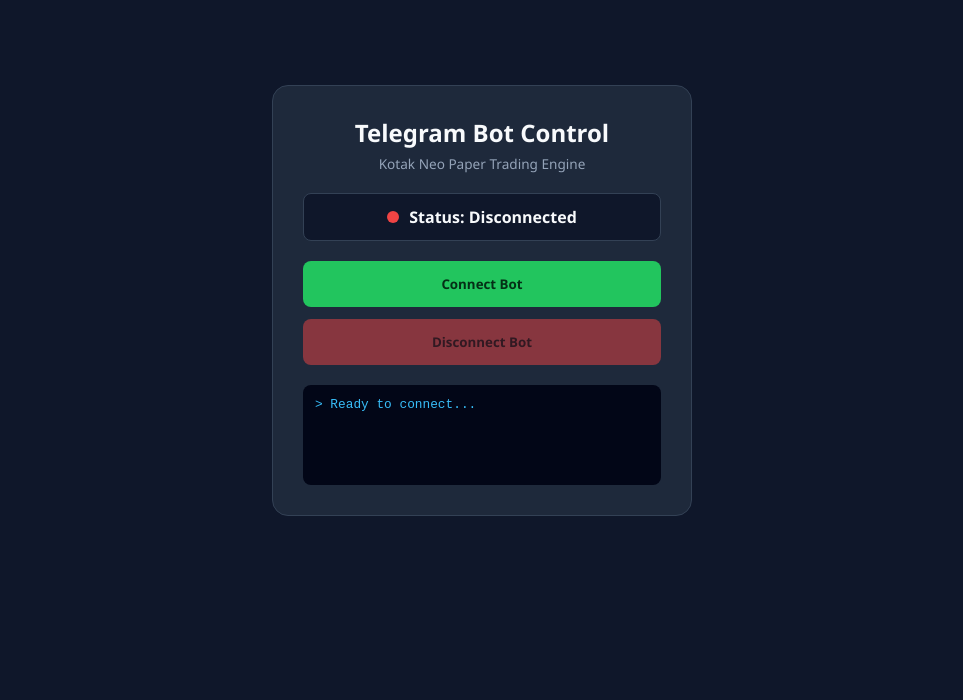
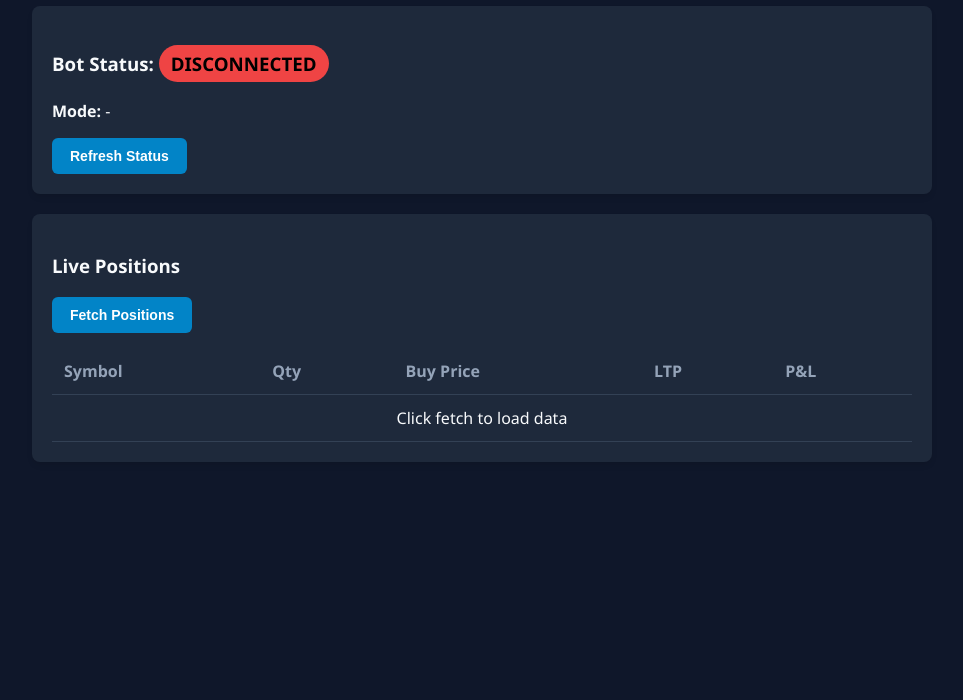
Before and after one commit to ngpatel1301999-ai/my-ai-trader, a plain HTML site: page kotak-auto-trader/frontend/index.html in a window 1280 px wide. Shown: the part 100-800 px from the top of the page, without its empty margins (158-1121 px from the left). Drawn offline with Linux system fonts and the light colour scheme; no server answers.

Commit message:
frontend

```diff
--- a/kotak-auto-trader/frontend/index.html
+++ b/kotak-auto-trader/frontend/index.html
@@ -1,80 +1,102 @@
 <!DOCTYPE html>
-<html lang="en">
+<html lang="hi">
 <head>
     <meta charset="UTF-8">
     <meta name="viewport" content="width=device-width, initial-scale=1.0">
-  <title>Kotak Neo Trading Bot Control</title>
+    <title>AI Trader Dashboard</title>
     <style>
-    * { box-sizing: border-box; margin: 0; padding: 0; font-family: 'Segoe UI', sans-serif; }
-    body { background-color: #0f172a; color: #f8fafc; display: flex; justify-content: center; align-items: center; min-height: 100vh; padding: 20px; }
-    .card { background-color: #1e293b; padding: 30px; border-radius: 16px; width: 100%; max-width: 420px; text-align: center; border: 1px solid #334155; }
-    .status-container { display: flex; align-items: center; justify-content: center; gap: 10px; background-color: #0f172a; padding: 12px; border-radius: 8px; margin: 20px 0; border: 1px solid #334155; }
-    .status-dot { width: 12px; height: 12px; border-radius: 50%; background-color: #ef4444; }
-    .status-dot.active { background-color: #22c55e; box-shadow: 0 0 8px #22c55e; }
-    .btn-group { display: flex; flex-direction: column; gap: 12px; margin-bottom: 20px; }
-    button { width: 100%; padding: 14px; border: none; border-radius: 8px; font-weight: 600; cursor: pointer; }
-    button:disabled { opacity: 0.5; cursor: not-allowed; }
-    .btn-connect { background-color: #22c55e; color: #052e16; }
-    .btn-disconnect { background-color: #ef4444; color: #450a0a; }
-    .log-box { background-color: #020617; border-radius: 8px; padding: 12px; font-family: monospace; font-size: 0.8rem; color: #38bdf8; text-align: left; height: 100px; overflow-y: auto; }
+        body { font-family: 'Segoe UI', Tahoma, Geneva, Verdana, sans-serif; background: #0f172a; color: #f8fafc; margin: 0; padding: 20px; }
+        .container { max-width: 900px; margin: auto; }
+        h1 { color: #38bdf8; text-align: center; }
+        .card { background: #1e293b; border-radius: 8px; padding: 20px; margin-bottom: 20px; box-shadow: 0 4px 6px -1px rgba(0,0,0,0.1); }
+        .status-badge { display: inline-block; padding: 6px 12px; border-radius: 20px; font-weight: bold; background: #22c55e; color: #000; }
+        .btn { background: #0284c7; color: white; border: none; padding: 10px 18px; border-radius: 6px; cursor: pointer; font-size: 14px; font-weight: bold; }
+        .btn:hover { background: #0369a1; }
+        table { width: 100%; border-collapse: collapse; margin-top: 15px; }
+        th, td { border-bottom: 1px solid #334155; padding: 12px; text-align: left; }
+        th { color: #94a3b8; }
     </style>
 </head>
 <body>
+
+<div class="container">
+    <h1>🚀 AI Auto Trader Dashboard</h1>
+
+    <!-- Bot Status Section -->
     <div class="card">
-    <h2>Telegram Bot Control</h2>
-    <p style="color: #94a3b8; font-size: 0.85rem; margin-top: 5px;">Kotak Neo Paper Trading Engine</p>
-
-    <div class="status-container">
-      <div id="statusDot" class="status-dot"></div>
-      <span id="statusText" style="font-weight: 600;">Status: Disconnected</span>
+        <h3>Bot Status: <span id="bot-status" class="status-badge">Checking...</span></h3>
+        <p><strong>Mode:</strong> <span id="trading-mode">-</span></p>
+        <button class="btn" onclick="fetchStatus()">Refresh Status</button>
     </div>
 
-    <div class="btn-group">
-      <button id="btnConnect" class="btn-connect" onclick="startBot()">Connect Bot</button>
-      <button id="btnDisconnect" class="btn-disconnect" onclick="stopBot()" disabled>Disconnect Bot</button>
+    <!-- Live Positions Section -->
+    <div class="card">
+        <h3>Live Positions</h3>
+        <button class="btn" onclick="fetchPositions()">Fetch Positions</button>
+        <table>
+            <thead>
+                <tr>
+                    <th>Symbol</th>
+                    <th>Qty</th>
+                    <th>Buy Price</th>
+                    <th>LTP</th>
+                    <th>P&L</th>
+                </tr>
+            </thead>
+            <tbody id="positions-list">
+                <tr><td colspan="5" style="text-align:center;">Click fetch to load data</td></tr>
+            </tbody>
+        </table>
     </div>
-
-    <div id="logBox" class="log-box">> Ready to connect...</div>
 </div>
 
 <script>
-    const statusDot = document.getElementById("statusDot");
-    const statusText = document.getElementById("statusText");
-    const btnConnect = document.getElementById("btnConnect");
-    const btnDisconnect = document.getElementById("btnDisconnect");
-    const logBox = document.getElementById("logBox");
+    // ⚠️ APNA RENDER URL YAHAN BADLEIN
+    const BACKEND_URL = "https://YOUR-RENDER-APP-NAME.onrender.com";
 
-    function log(msg) { logBox.innerHTML += `<br>> ${msg}`; logBox.scrollTop = logBox.scrollHeight; }
-
-    async function startBot() {
-      btnConnect.disabled = true;
-      log("Connecting to bot...");
+    async function fetchStatus() {
         try {
-        const res = await fetch('/start', { method: 'POST' });
+            const res = await fetch(`${BACKEND_URL}/api/status`);
             const data = await res.json();
-        if(res.ok) {
-          statusDot.classList.add("active");
-          statusText.innerText = "Status: Connected & Running";
-          btnDisconnect.disabled = false;
-          log(data.message);
-        } else { btnConnect.disabled = false; log(data.message); }
-      } catch (e) { btnConnect.disabled = false; log("Server Connection Failed!"); }
+            document.getElementById('bot-status').innerText = data.status.toUpperCase();
+            document.getElementById('trading-mode').innerText = data.paper_trading ? "Paper Trading" : "LIVE Trading";
+        } catch (err) {
+            document.getElementById('bot-status').innerText = "DISCONNECTED";
+            document.getElementById('bot-status').style.background = "#ef4444";
+            console.error("Error fetching status:", err);
+        }
     }
 
-    async function stopBot() {
-      btnDisconnect.disabled = true;
-      log("Disconnecting bot...");
+    async function fetchPositions() {
         try {
-        const res = await fetch('/stop', { method: 'POST' });
+            const res = await fetch(`${BACKEND_URL}/api/positions`);
             const data = await res.json();
-        if(res.ok) {
-          statusDot.classList.remove("active");
-          statusText.innerText = "Status: Disconnected";
-          btnConnect.disabled = false;
-          log(data.message);
-        } else { btnDisconnect.disabled = false; log(data.message); }
-      } catch (e) { btnDisconnect.disabled = false; log("Failed to stop bot!"); }
+            const tbody = document.getElementById('positions-list');
+            tbody.innerHTML = "";
+
+            if (!data.positions || data.positions.length === 0) {
+                tbody.innerHTML = `<tr><td colspan="5" style="text-align:center;">No active positions</td></tr>`;
+                return;
             }
+
+            data.positions.forEach(pos => {
+                const row = `<tr>
+                    <td>${pos.symbol}</td>
+                    <td>${pos.qty}</td>
+                    <td>₹${pos.buy_price}</td>
+                    <td>₹${pos.ltp}</td>
+                    <td style="color: ${pos.pnl >= 0 ? '#22c55e' : '#ef4444'}">₹${pos.pnl}</td>
+                </tr>`;
+                tbody.innerHTML += row;
+            });
+        } catch (err) {
+            alert("Positions load nahi ho payi. Backend check karein!");
+        }
+    }
+
+    // Page load hote hi status check karein
+    window.onload = fetchStatus;
 </script>
+
 </body>
 </html>
```
Also changed, not shown: kotak-auto-trader/requirements.txt, 1 other file. Lines whose indentation alone changed are shown as unchanged.
